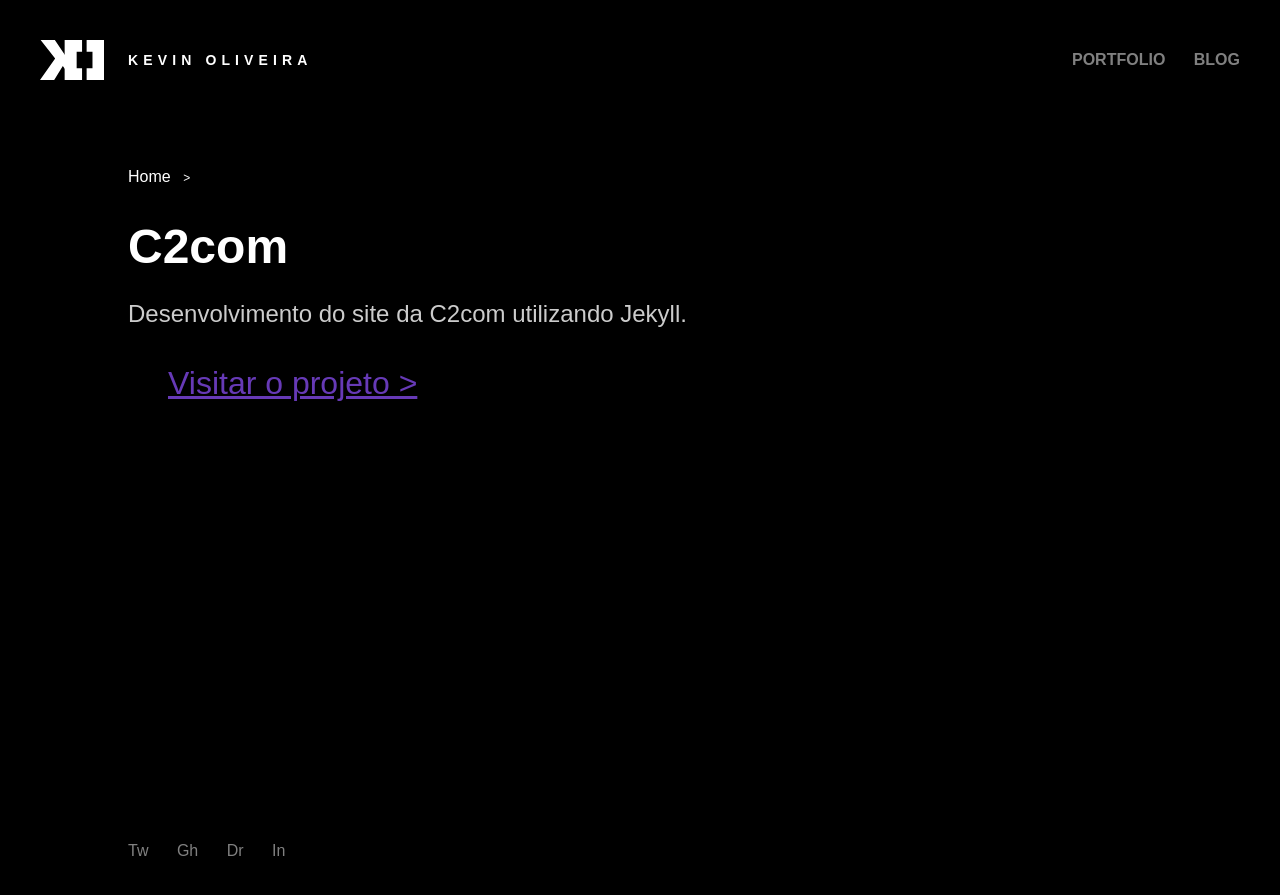
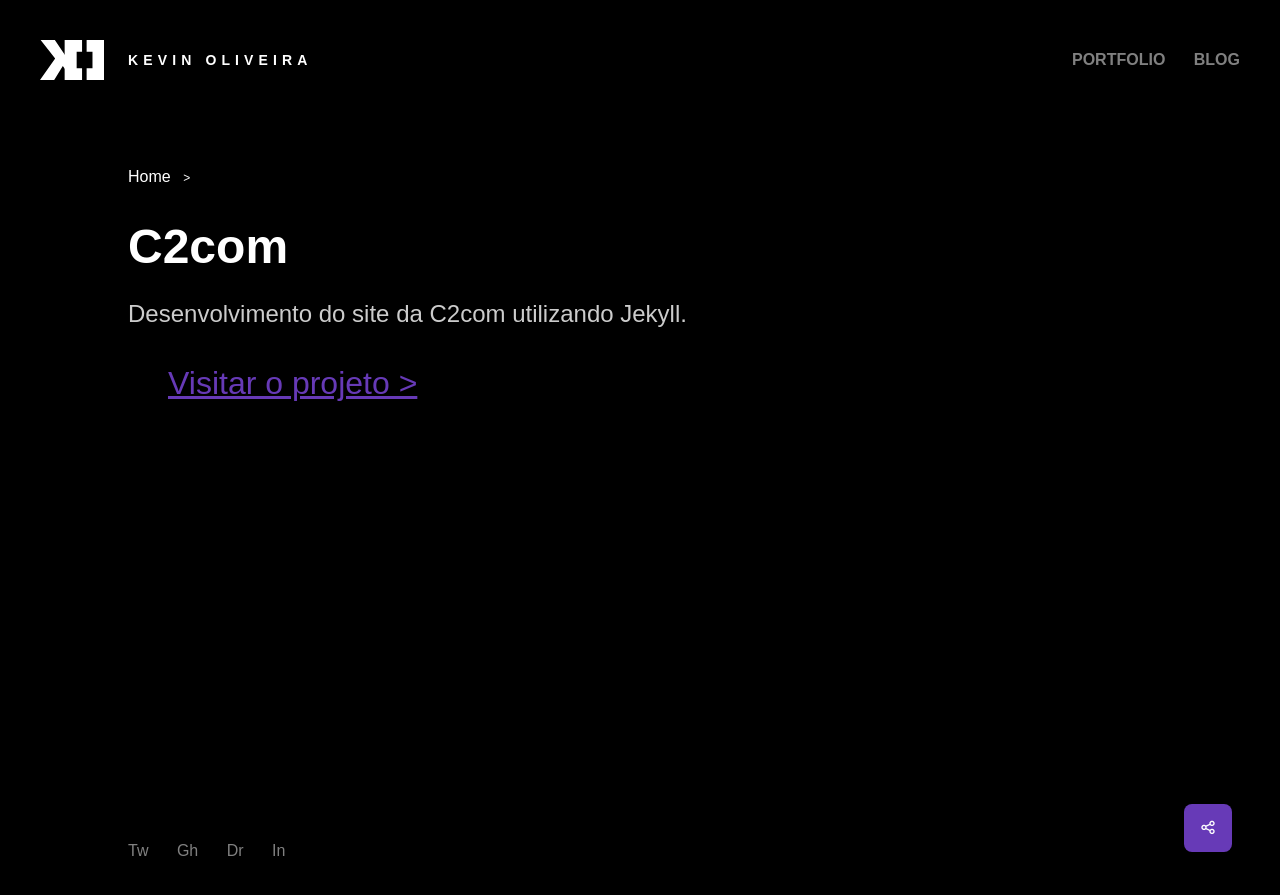
Before and after one commit to kvnol/kevinoliveira.com.br, a Jekyll site: the page built from _portfolio/2016-12-01-c2com.md, in a window 1280 px wide. Shown: the top 895 px of the page. Built offline with Jekyll 4.4.1, drawn with Linux system fonts in a browser that asks for light colours; some web fonts are replaced; comment, search, counter and statistics services are not loaded.

Commit message:
Add share component

```diff
--- /dev/null
+++ b/_includes/components/modals/share.html
@@ -0,0 +1,39 @@
+<section class="modal modal-share" data-modal="share">
+  <div class="modal-shadow" data-open="share"></div>
+
+  <div class="modal-content">
+    <header class="modal-header">
+      <h4 class="modal-header__title"><i class="uil uil-share-alt"></i> Compartilhe</h4>
+    </header>
+
+    <nav class="share">
+      <ul class="share-social">
+        <li>
+          <a href="https://twitter.com/intent/tweet?text={{ page.title }} {{ site.url }}{{ page.url }} via @kvnol" target="_blank" title="Compartilhe no Twitter">
+            <i class="uil uil-twitter"></i>
+          </a>
+        </li>
+
+        <li>
+          <a href="https://www.facebook.com/sharer/sharer.php?u={{site.url}}{{ page.url }}" target="_blank" title="Compartilhe no Facebook">
+            <i class="uil uil-facebook"></i>
+          </a>
+        </li>
+
+        <li>
+          <a href="https://www.linkedin.com/shareArticle?mini=true&url={{ site.url }}{{ page.url }}&title={{ page.title }}&summary={{ page.description }}&source=LinkedIn
+          " target="_blank" title="Compartilhe no LinkedIn">
+            <i class="uil uil-linkedin"></i>
+          </a>
+        </li>
+      </ul>
+
+      <div class="share-url">
+        <input id="url" type="text" value="{{ site.url }}{{ page.url }}" readonly class="share-url__input">
+        <button data-clipboard-target="#url" class="share-url__button">
+          <i class="uil uil-copy"></i>
+        </button>
+      </div>
+    </nav>
+  </div>
+</section>
--- a/_includes/head.html
+++ b/_includes/head.html
@@ -42,6 +42,7 @@
   <meta name="msapplication-TileColor" content="#000000">
   <meta name="theme-color" content="#000000">
 
+  <link rel="stylesheet" href="https://unicons.iconscout.com/release/v2.1.9/css/unicons.css">
   <link rel="stylesheet"
     href="{{ site.url }}/assets/css/vendor.css?{{site.time | date: '%s%N'}}">
   <link rel="stylesheet"
--- a/_layouts/post.html
+++ b/_layouts/post.html
@@ -46,6 +46,12 @@ itemtype="http://schema.org/BlogPosting">
         {{ content }}
       </div>
 
+      <footer class="post-footer">
+        <button data-open="share" class="post-footer__share">
+          <i class="uil uil-share-alt"></i>
+        </button>
+      </footer>
+
       {%- if page.comments -%}
       <div itemprop="comment">
         <div id="disqus_thread"></div>
@@ -67,6 +73,7 @@ itemtype="http://schema.org/BlogPosting">
             Disqus.</a></noscript>
       </div>
       {%- endif -%}
+
     </article>
 
     {%- if page.track -%}
@@ -81,8 +88,12 @@ itemtype="http://schema.org/BlogPosting">
     {%- endif -%}
   </main>
 
+  {% include components/modals/share.html %}
   {% include footer.html %}
   <script id="dsq-count-scr" src="//kvnol.disqus.com/count.js" async></script>
+
+  <script src="/assets/js/main.js"></script>
+  <script src="/assets/js/single.js"></script>
 </body>
 
 </html>
--- a/assets/css/single.scss
+++ b/assets/css/single.scss
@@ -11,6 +11,9 @@ sitemap:
 @import 'modules/post/all';
 @import 'modules/post/content';
 @import 'modules/post/header';
+@import 'modules/post/footer';
+@import 'modules/modal/_all';
+@import 'modules/modal/_share';
 
 @import 'layouts/sidebar';
 
--- a/assets/js/main.js
+++ b/assets/js/main.js
@@ -1 +1 @@
-!function(e){var t={};function r(n){if(t[n])return t[n].exports;var o=t[n]={i:n,l:!1,exports:{}};return e[n].call(o.exports,o,o.exports,r),o.l=!0,o.exports}r.m=e,r.c=t,r.d=function(e,t,n){r.o(e,t)||Object.defineProperty(e,t,{enumerable:!0,get:n})},r.r=function(e){"undefined"!=typeof Symbol&&Symbol.toStringTag&&Object.defineProperty(e,Symbol.toStringTag,{value:"Module"}),Object.defineProperty(e,"__esModule",{value:!0})},r.t=function(e,t){if(1&t&&(e=r(e)),8&t)return e;if(4&t&&"object"==typeof e&&e&&e.__esModule)return e;var n=Object.create(null);if(r.r(n),Object.defineProperty(n,"default",{enumerable:!0,value:e}),2&t&&"string"!=typeof e)for(var o in e)r.d(n,o,function(t){return e[t]}.bind(null,o));return n},r.n=function(e){var t=e&&e.__esModule?function(){return e.default}:function(){return e};return r.d(t,"a",t),t},r.o=function(e,t){return Object.prototype.hasOwnProperty.call(e,t)},r.p="",r(r.s=0)}([function(e,t){}]);
+!function(e){var t={};function r(n){if(t[n])return t[n].exports;var o=t[n]={i:n,l:!1,exports:{}};return e[n].call(o.exports,o,o.exports,r),o.l=!0,o.exports}r.m=e,r.c=t,r.d=function(e,t,n){r.o(e,t)||Object.defineProperty(e,t,{enumerable:!0,get:n})},r.r=function(e){"undefined"!=typeof Symbol&&Symbol.toStringTag&&Object.defineProperty(e,Symbol.toStringTag,{value:"Module"}),Object.defineProperty(e,"__esModule",{value:!0})},r.t=function(e,t){if(1&t&&(e=r(e)),8&t)return e;if(4&t&&"object"==typeof e&&e&&e.__esModule)return e;var n=Object.create(null);if(r.r(n),Object.defineProperty(n,"default",{enumerable:!0,value:e}),2&t&&"string"!=typeof e)for(var o in e)r.d(n,o,function(t){return e[t]}.bind(null,o));return n},r.n=function(e){var t=e&&e.__esModule?function(){return e.default}:function(){return e};return r.d(t,"a",t),t},r.o=function(e,t){return Object.prototype.hasOwnProperty.call(e,t)},r.p="",r(r.s=1)}([,function(e,t,r){"use strict";r.r(t);(function(e){var t=document.querySelectorAll(e);Array.from(t).forEach((function(e){return e.addEventListener("click",(function(e){var t=e.target;return document.querySelector("[data-modal=".concat(t.dataset.open,"]")).classList.toggle("is-active")}))}))})("[data-open]")}]);
--- a/package.json
+++ b/package.json
@@ -15,5 +15,8 @@
     "babel-loader": "^8.1.0",
     "webpack": "^4.43.0",
     "webpack-cli": "^3.3.11"
+  },
+  "dependencies": {
+    "clipboard": "^2.0.6"
   }
 }
--- /dev/null
+++ b/src/js/components/clipboard.js
@@ -0,0 +1,5 @@
+import Clipboard from 'clipboard';
+
+const clip = el => new Clipboard(el);
+
+export default clip;
--- /dev/null
+++ b/src/js/main.js
@@ -0,0 +1,3 @@
+import toggle from './components/toggle';
+
+toggle('[data-open]');
--- /dev/null
+++ b/src/js/single.js
@@ -0,0 +1,3 @@
+import clip from './components/clipboard';
+
+clip('.share-url__button');
--- a/src/scss/base/_imports.scss
+++ b/src/scss/base/_imports.scss
@@ -1,2 +1,3 @@
 @import './_variables/all';
 @import './_helpers/all';
+@import './_resets/all';
--- /dev/null
+++ b/src/scss/base/_resets/_all.scss
@@ -0,0 +1,36 @@
+.reset-button {
+  display: inline-block;
+  margin: 0;
+  padding: 0;
+  border: 0;
+  -webkit-appearance: none;
+  user-select: none;
+  vertical-align: middle;
+  white-space: nowrap;
+  text-decoration: none;
+  text-align: center;
+  background-color: transparent;
+  outline: 0; // Estilizar o outline com box-shadow
+
+  &:not(:disabled):not(.disabled) {
+    cursor: pointer;
+  }
+}
+
+.reset-input {
+  -webkit-appearance: none;
+  display: block;
+  width: 100%;
+  border: 0;
+  background-clip: padding-box;
+  outline: 0; // Estilizar o outline com box-shadow
+
+  &:not(:disabled):not(.disabled) {
+    cursor: text;
+  }
+
+  &:disabled,
+  &.disabled {
+    cursor: default;
+  }
+}
--- /dev/null
+++ b/src/scss/modules/modal/_all.scss
@@ -0,0 +1,48 @@
+.modal {
+  position: fixed;
+  top: 0;
+  left: 0;
+  right: 0;
+  bottom: 0;
+  width: 100%;
+  height: 100%;
+  pointer-events: none;
+
+  &.is-active {
+    pointer-events: all;
+
+    .modal-shadow {
+      opacity: 1;
+      background-color: rgba(#000, .6);
+    }
+  }
+
+  &-shadow {
+    position: absolute;
+    top: 0;
+    left: 0;
+    width: 100%;
+    height: 100%;
+    background-color: transparent;
+    transition: .4s background-color ease;
+    opacity: 0;
+  }
+
+  &-header {
+    margin-bottom: rem(16px);
+
+    &__title {
+      margin: 0;
+      margin-bottom: rem(4px);
+      font-size: rem(24px);
+
+      @media (min-width: $tablet) {
+        font-size: rem(32px);
+      }
+    }
+
+    &__subtitle {
+      margin: 0;
+    }
+  }
+}
--- /dev/null
+++ b/src/scss/modules/modal/_share.scss
@@ -0,0 +1,37 @@
+@import '../share/all';
+
+.modal-share {
+  display: flex;
+  align-items: flex-end;
+  justify-content: center;
+
+  @media (min-width: $tablet) {
+    align-items: center;
+  }
+
+  .modal-content {
+    width: 100%;
+    padding: rem(32px) rem(24px);
+    border-radius: rem(16px) rem(16px) 0 0;
+    background-color: $theme;
+    transform: translateY(100%);
+    transition: .4s all ease;
+
+    @media (min-width: $tablet) {
+      max-width: 640px;
+      border-radius: rem(16px);
+      transform: translateY(0);
+      opacity: 0;
+    }
+  }
+
+  &.is-active {
+    .modal-content {
+      transform: translateY(0);
+
+      @media (min-width: $tablet) {
+        opacity: 1;
+      }
+    }
+  }
+}
--- /dev/null
+++ b/src/scss/modules/post/_footer.scss
@@ -0,0 +1,22 @@
+.post-footer {
+  &__share {
+    position: fixed;
+    right: rem(48px);
+    bottom: rem(48px);
+    @extend .reset-button;
+    width: rem(48px);
+    height: rem(48px);
+    border-radius: rem(8px);
+    background-color: $theme;
+    color: $white;
+    transition: .2s all ease;
+
+    &:hover {
+      background-color: lighten($theme, 20%);
+    }
+
+    > * {
+      pointer-events: none;
+    }
+  }
+}
--- /dev/null
+++ b/src/scss/modules/share/_all.scss
@@ -0,0 +1,95 @@
+.share {
+  display: flex;
+  align-items: center;
+
+  &-social {
+    margin: 0;
+    padding: 0;
+    margin-right: rem(8px);
+    list-style: none;
+    display: flex;
+
+    li {
+      &:not(:last-child) {
+        margin-right: rem(4px);
+
+        @media (min-width: $phablet) {
+          margin-right: rem(8px);
+        }
+      }
+    }
+
+    a {
+      display: flex;
+      align-items: center;
+      justify-content: center;
+      text-decoration: none;
+      width: rem(32px);
+      height: rem(32px);
+      border-radius: rem(8px);
+      font-size: rem(16px);
+      background-color: rgba($white, .1);
+      transition: .2s all ease;
+
+      @media (min-width: $phablet) {
+        width: rem(48px);
+        height: rem(48px);
+        font-size: rem(24px);
+      }
+
+      &:hover {
+        background-color: rgba($white, .2);
+      }
+    }
+  }
+
+  &-url {
+    display: flex;
+    align-items: center;
+    width: 100%;
+
+    &__input {
+      @extend .reset-input;
+      width: calc(100% - 32px);
+      height: rem(32px);
+      border-radius: rem(8px) 0 0 rem(8px);
+      background-color: rgba($white, .1);
+      color: rgba($white, .5);
+      padding: rem(4px) 0 rem(4px) rem(4px);
+
+      @media (min-width: $phablet) {
+        width: calc(100% - 48px);
+        height: rem(48px);
+        padding: rem(8px) 0 rem(8px) rem(8px);
+      }
+    }
+
+    &__button {
+      @extend .reset-button;
+      display: flex;
+      align-items: center;
+      justify-content: center;
+      width: rem(32px);
+      height: rem(32px);
+      background-color: lighten($theme, 20%);
+      border-radius: 0 rem(8px) rem(8px) 0;
+      font-size: rem(16px);
+      color: $white;
+      transition: .2s all ease;
+
+      @media (min-width: $phablet) {
+        width: rem(48px);
+        height: rem(48px);
+        font-size: rem(24px);
+      }
+
+      &:hover {
+        background-color: lighten($theme, 15%);
+      }
+
+      &:active {
+        background-color: lighten($theme, 10%);
+      }
+    }
+  }
+}
--- a/webpack.config.js
+++ b/webpack.config.js
@@ -4,7 +4,8 @@ module.exports = {
   mode: "production",
   watch: true,
   entry: {
-    main: path.join(__dirname, "src/js", "main")
+    main: path.join(__dirname, "src/js", "main"),
+    single: path.join(__dirname, "src/js", "single")
   },
   output: {
     filename: "[name].js",
```
Also changed, not shown: src/js/components/toggle.js (added, +15 -0 lines), assets/js/single.js (added), 1 other file.
